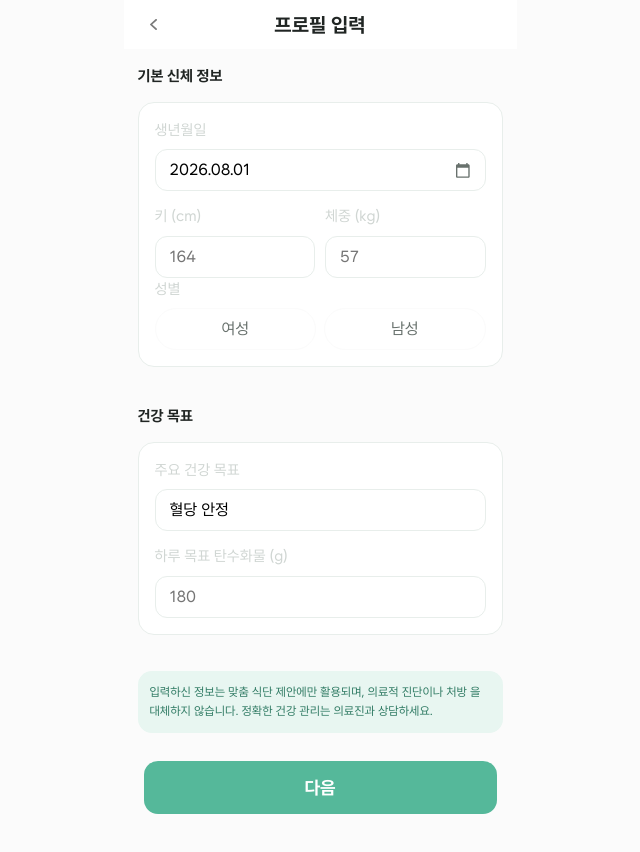
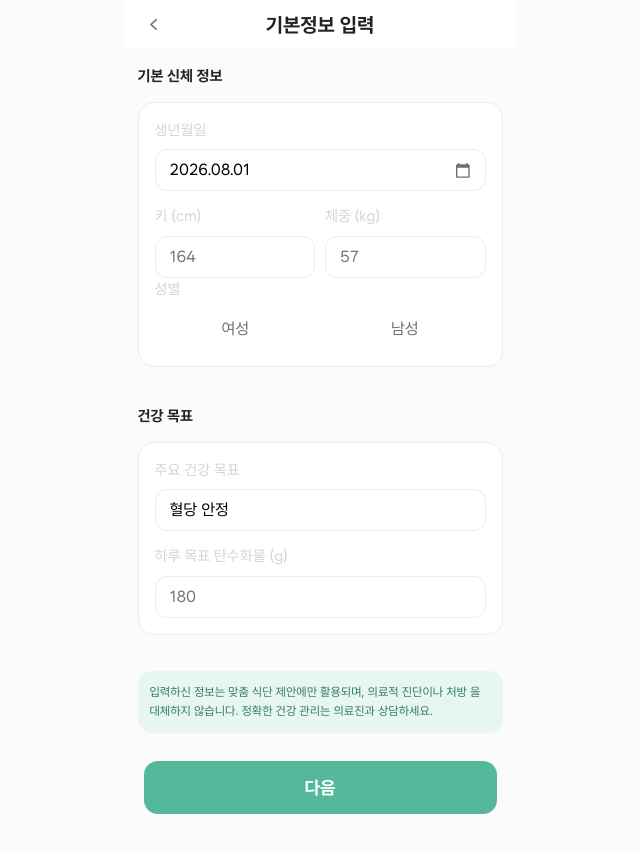
Before and after one commit to leeeeeseojin/26-1_14th-hackathon-FE, a React (Vite) app: page / in a window 1280 px wide. Shown: the top 852 px of the page, without its empty margins (320-960 px from the left). Built offline with nearby package versions, Linux system fonts and the light colour scheme; no server answers.

Commit message:
feat : 프로필화면 라우터 연결 (#95)

```diff
--- a/src/pages/profile-page/entry/ProfileBasicPage.jsx
+++ b/src/pages/profile-page/entry/ProfileBasicPage.jsx
@@ -54,7 +54,7 @@ const ProfileBasicPage = ({
   return (
     <main className="profile-basic-page">
       <Header
-        title="프로필 입력"
+        title="기본정보 입력"
         onBack={onBack}
       />
 
--- a/src/pages/profile-page/entry/ProfilePage.jsx
+++ b/src/pages/profile-page/entry/ProfilePage.jsx
@@ -1,4 +1,5 @@
 import { useState } from 'react';
+import { useNavigate } from 'react-router-dom';
 
 import ProfileBasicPage from './ProfileBasicPage';
 import ProfileHealthPage from './ProfileHealthPage';
@@ -7,6 +8,7 @@ import useProfileForm from '../hooks/useProfileForm';
 
 const ProfilePage = () => {
   const [step, setStep] = useState(1);
+  const navigate = useNavigate();
 
   const {
     profileForm,
@@ -47,6 +49,8 @@ const ProfilePage = () => {
     };
 
     console.log('프로필 데이터:', profileData);
+
+    navigate('/main');
   };
 
   if (step === 1) {
```
